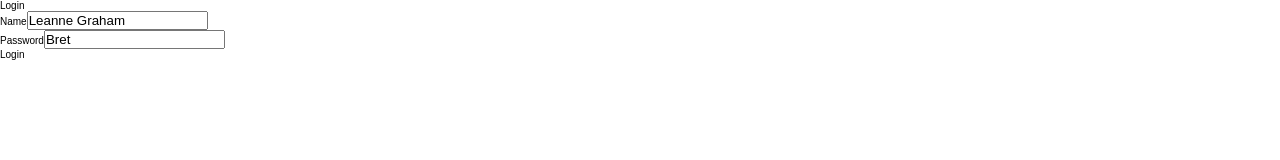
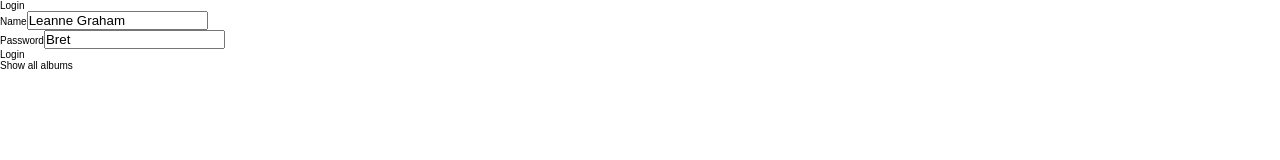
Before and after one commit to DmitriyBrusnev/Epam-React, a React app in the folder task1/: page /login in a window 1280 px wide. Shown: the top 160 px of the page. Built offline with nearby package versions, Linux system fonts and the light colour scheme.

Commit message:
task6: ready to test

```diff
--- a/task1/src/components/content/Content.jsx
+++ b/task1/src/components/content/Content.jsx
@@ -13,7 +13,6 @@ function Content(props) {
   const [ modalInfo, setModalInfo ] = useState({ isOpen: false, content: (<div></div>), title: 'Album', okHandler: () => { /** */ } });
 
   const urlParams = useParams();
-  console.log('params', urlParams);
 
   const dispatch = useDispatch();
 
--- a/task1/src/components/login/Login.jsx
+++ b/task1/src/components/login/Login.jsx
@@ -1,6 +1,6 @@
 import React, { useCallback, useEffect, useRef } from "react";
 import { useDispatch, useSelector } from "react-redux";
-import { Redirect } from "react-router";
+import { Redirect, Link } from "react-router-dom";
 import { getUsers, setActiveUser } from "../../redux/actions/user";
 
 import './login.scss';
@@ -19,15 +19,13 @@ function Login(props) {
     }, [dispatch]);
 
     if (userState.activeUser) {
-        console.log('active user login jsx', userState.activeUser);
         localStorage.setItem('login', JSON.stringify(true));
         return <Redirect to={`/user/${userState.activeUser.id}`} />
     }
 
-    if (userState.users.length !== 0) {
+    if (userState.users.length !== 0 && nameInput.current && passwordInput.current) {
         const user = userState.users.find((el) => el.name === nameInput.current.value && el.username === passwordInput.current.value);
         if (user) {
-            console.log('user', user);
             dispatch(setActiveUser(user));
         }
     }
@@ -50,6 +48,7 @@ function Login(props) {
                 </div>
 
                 <div className={ "btn-login" + (usersLoading ? " disable" : "") } onClick={ usersLoading ? () => { /** */ } : btnLoginHandler }>Login</div>
+                <Link className="btn-show-albums" to="/albums" >Show all albums</Link>
             </div>
         </div>
     )
--- a/task1/src/components/login/login.scss
+++ b/task1/src/components/login/login.scss
@@ -44,5 +44,15 @@
                 opacity: 0.3;
             }
         }
+
+        .btn-show-albums {
+            opacity: .5;
+            text-align: center;
+            cursor: pointer;
+            transition-duration: .3s;
+            &:hover {
+                opacity: .3;
+            }
+        }
     }
 }
--- a/task1/src/components/logout/Logout.jsx
+++ b/task1/src/components/logout/Logout.jsx
@@ -1,16 +1,17 @@
 import React, { useCallback } from "react";
 import { useDispatch } from "react-redux";
-import { Redirect } from "react-router";
+import { Redirect, useHistory } from "react-router";
 import { setActiveUser } from "../../redux/actions/user";
 
 import './logout.scss';
 
 export const Logout = () => {
     const dispatch = useDispatch();
+    const history = useHistory();
 
     const clickHandler = useCallback(() => {
         dispatch(setActiveUser(null));
-        return <Redirect to="/login"></Redirect>
+        history.push('/login');
     });
 
     return <div className="btn-logout" onClick={ clickHandler }>Logout</div>
--- a/task1/src/redux/actions/user.js
+++ b/task1/src/redux/actions/user.js
@@ -4,13 +4,10 @@ export const getUsers = () => {
     return (dispatch) => {
         dispatch(getUsersStarted());
 
-        console.log('start dispatch');
-
         fetch("https://jsonplaceholder.typicode.com/users")
             .then(res => res.json())
             .then(
                 (result) => {
-                    console.log(result);
                     dispatch(getUsersSuccess(result));
                 },
                 (error) => {
```
